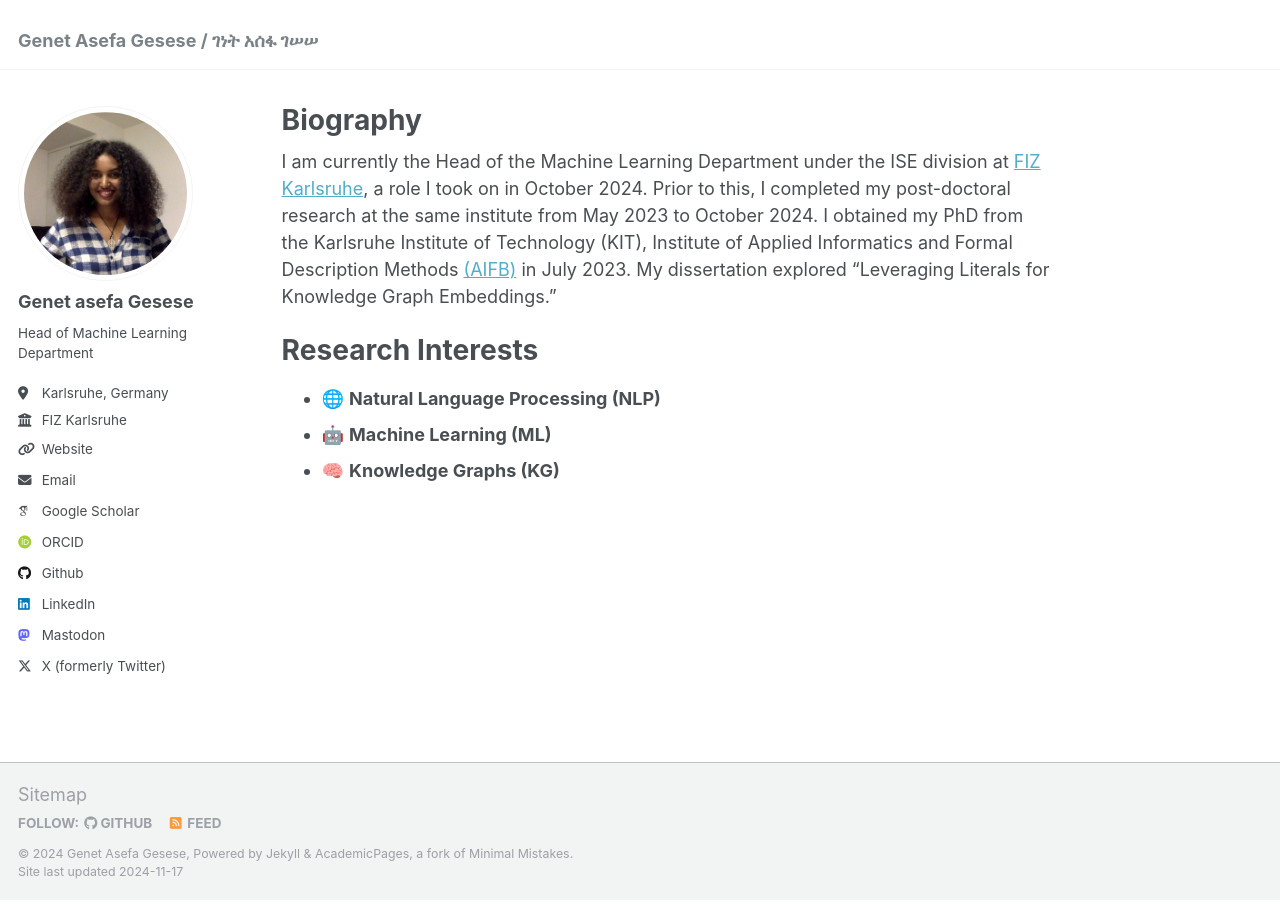
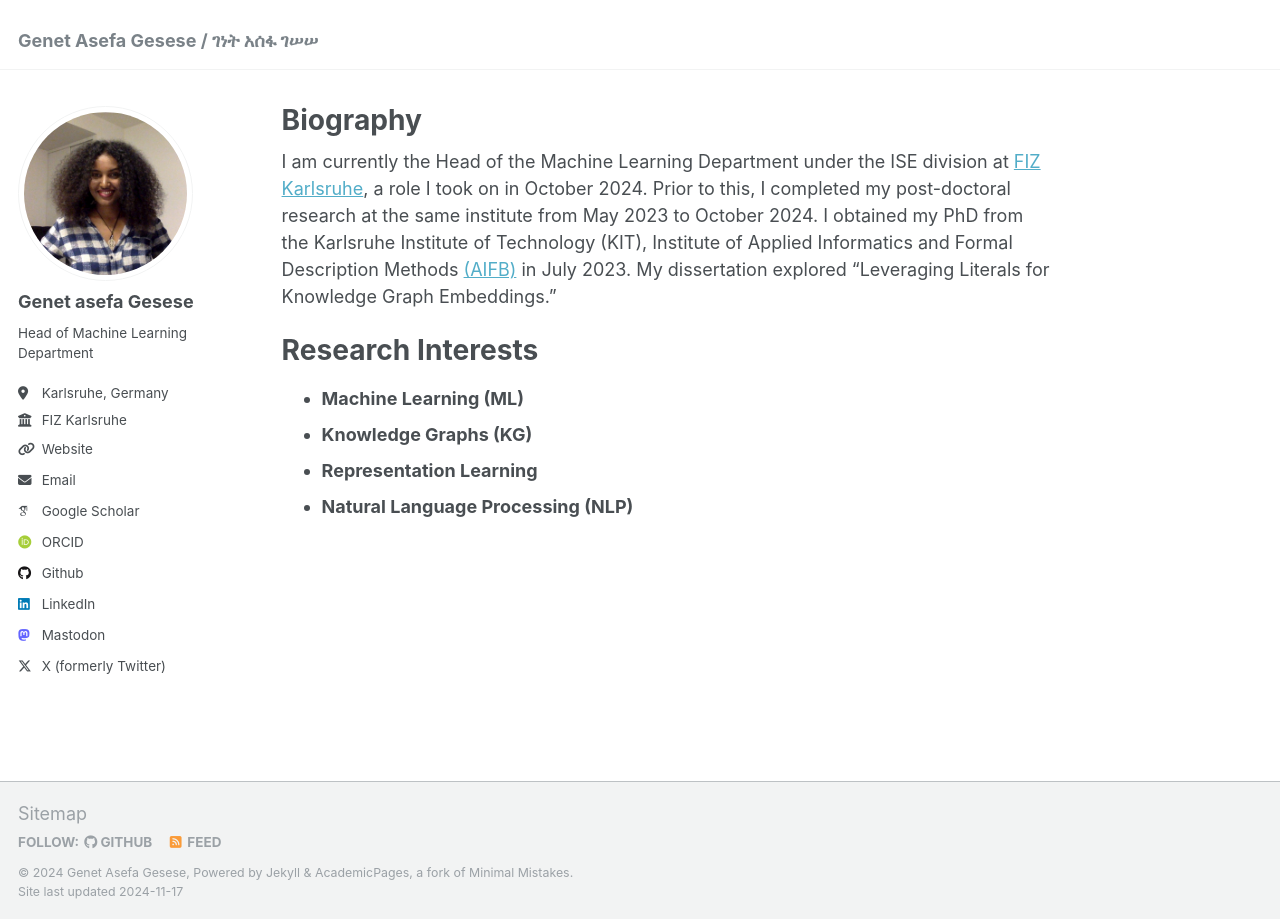
Before and after one commit to GenetAsefa/GenetAsefa.github.io, a Jekyll site: the page built from _pages/about.md, in a window 1280 px wide. Built offline with Jekyll 4.4.1, drawn with Linux system fonts in a browser that asks for light colours; some web fonts are replaced.

Commit message:
update _config.yml

```diff
--- a/_pages/about.md
+++ b/_pages/about.md
@@ -11,6 +11,7 @@ I am currently the Head of the Machine Learning Department under the ISE divisio
 
 # Research Interests
 
-- 🌐 **Natural Language Processing (NLP)**
-- 🤖 **Machine Learning (ML)**
-- 🧠 **Knowledge Graphs (KG)**
+- **Machine Learning (ML)**
+- **Knowledge Graphs (KG)**
+- **Representation Learning**
+- **Natural Language Processing (NLP)**
```
